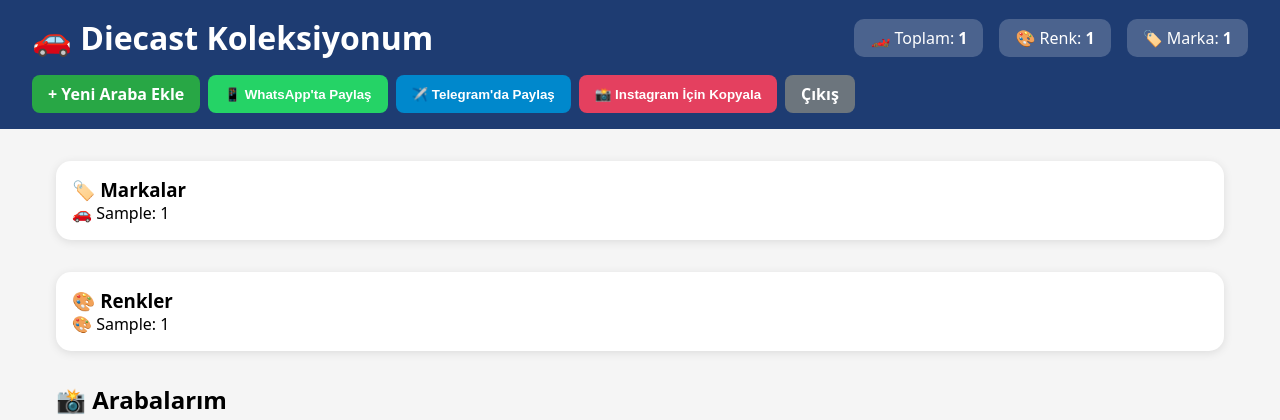
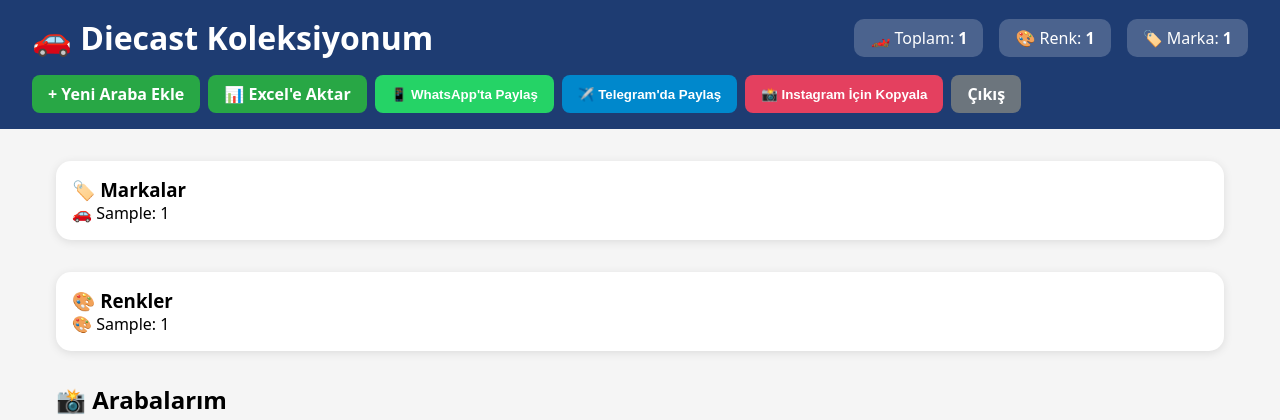
Before and after one commit to EmirCMD87/diecast-app, a Flask app: page /dashboard in a window 1280 px wide. Shown: the top 420 px of the page. Run offline with Flask 3, Linux system fonts and the light colour scheme; a user stored in the database is signed in; tables that the repository leaves empty hold one stand-in row (values such as "Sample post").

Commit message:
Update dashboard.html

```diff
--- a/templates/dashboard.html
+++ b/templates/dashboard.html
@@ -35,6 +35,7 @@
         }
         .btn-primary { background: #28a745; color: white; }
         .btn-secondary { background: #6c757d; color: white; }
+        .btn-excel { background: #28a745; color: white; }
         .btn-whatsapp { background: #25D366; color: white; }
         .btn-telegram { background: #0088cc; color: white; }
         .btn-instagram { background: #E4405F; color: white; }
@@ -146,6 +147,7 @@
         </div>
         <div class="header-buttons">
             <a href="{{ url_for('araba_ekle') }}" class="btn btn-primary">+ Yeni Araba Ekle</a>
+            <a href="{{ url_for('export_csv') }}" class="btn btn-excel">📊 Excel'e Aktar</a>
             <button class="btn btn-whatsapp" onclick="tumunuWhatsapp()">📱 WhatsApp'ta Paylaş</button>
             <button class="btn btn-telegram" onclick="tumunuTelegram()">✈️ Telegram'da Paylaş</button>
             <button class="btn btn-instagram" onclick="tumunuInstagram()">📸 Instagram İçin Kopyala</button>
@@ -236,21 +238,11 @@
             let toast = document.getElementById('toast');
             toast.textContent = mesaj;
             toast.style.display = 'block';
-            toast.style.position = 'fixed';
-            toast.style.bottom = '20px';
-            toast.style.left = '50%';
-            toast.style.transform = 'translateX(-50%)';
-            toast.style.background = '#333';
-            toast.style.color = 'white';
-            toast.style.padding = '0.8rem 1.5rem';
-            toast.style.borderRadius = '30px';
-            toast.style.zIndex = '1001';
             setTimeout(() => {
                 toast.style.display = 'none';
             }, 2000);
         }
 
-        // Tek araba paylaşımları
         function paylasWhatsapp(isim, marka, renk) {
             let mesaj = mesajOlustur(isim, marka, renk);
             let url = `https://wa.me/?text=${encodeURIComponent(mesaj)}`;
@@ -269,7 +261,6 @@
             gosterToast('✅ Metin kopyalandı! Instagram\'da yapıştırabilirsin.');
         }
 
-        // Tüm koleksiyon paylaşımları
         function tumunuWhatsapp() {
             let mesaj = koleksiyonMesaji();
             let url = `https://wa.me/?text=${encodeURIComponent(mesaj)}`;
@@ -278,9 +269,7 @@
 
         function tumunuTelegram() {
             let mesaj = koleksiyonMesaji();
-            let url = `https://t.me/share/url?url=${encodeURIComponent(window.location.href)}&text=${encodeURIComponent(mesaj)}`;
-            window.open(url, '_blank');
-        }
+            let url = `https://t.me/share/url?url=${encodeURIComponent(window.location.hre
 
         function tumunuInstagram() {
             let mesaj = koleksiyonMesaji();
@@ -288,7 +277,6 @@
             gosterToast('✅ Metin kopyalandı! Instagram Story\'de yapıştırabilirsin.');
         }
 
-        // Flash mesajları
         setTimeout(() => {
             document.querySelectorAll('.flash').forEach(flash => {
                 flash.style.opacity = '0';
```
